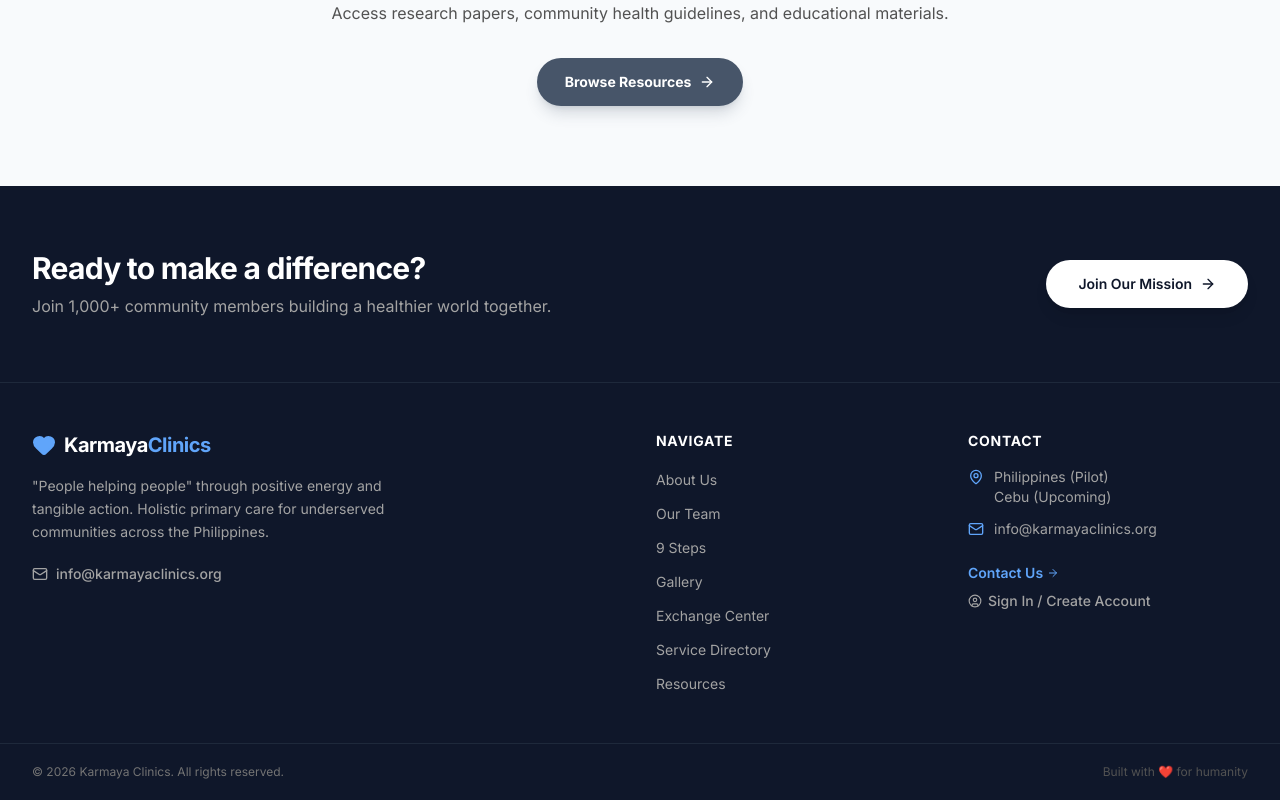
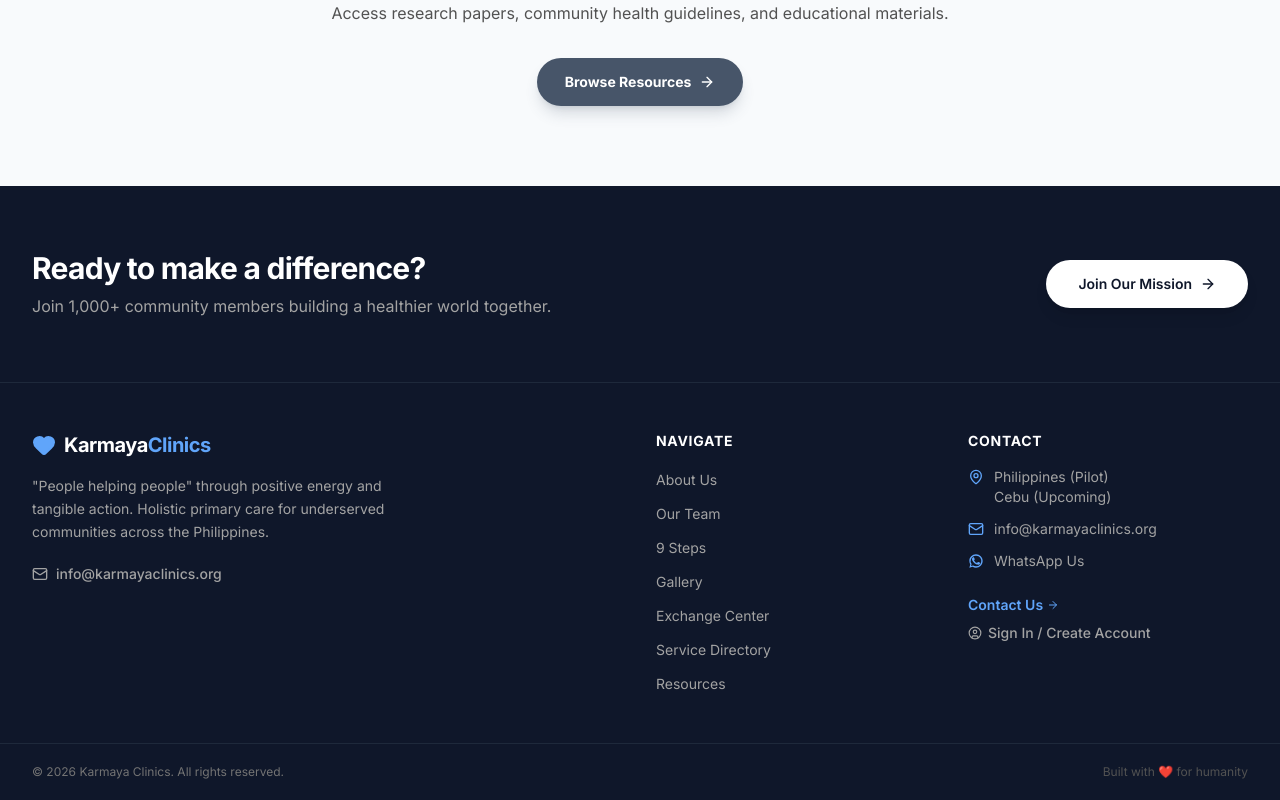
Before and after one commit to simplifaisoul/karmaya-clinic, a React (Vite) app: page / in a window 1280 px wide. Shown: the part 6905-7705 px from the top of the page. Built offline with nearby package versions, Linux system fonts and the light colour scheme; no server answers.

Commit message:
Update favicon to blue scheme, add WhatsApp link to footer

```diff
--- a/src/components/Footer.tsx
+++ b/src/components/Footer.tsx
@@ -98,6 +98,12 @@
                                     info@karmayaclinics.org
                                 </a>
                             </li>
+                            <li className="flex items-center gap-2.5">
+                                <svg className="h-4 w-4 text-blue-400 flex-shrink-0" viewBox="0 0 24 24" fill="currentColor"><path d="M17.472 14.382c-.297-.149-1.758-.867-2.03-.967-.273-.099-.471-.148-.67.15-.197.297-.767.966-.94 1.164-.173.199-.347.223-.644.075-.297-.15-1.255-.463-2.39-1.475-.883-.788-1.48-1.761-1.653-2.059-.173-.297-.018-.458.13-.606.134-.133.298-.347.446-.52.149-.174.198-.298.298-.497.099-.198.05-.371-.025-.52-.075-.149-.669-1.612-.916-2.207-.242-.579-.487-.5-.669-.51-.173-.008-.371-.01-.57-.01-.198 0-.52.074-.792.372-.272.297-1.04 1.016-1.04 2.479 0 1.462 1.065 2.875 1.213 3.074.149.198 2.096 3.2 5.077 4.487.709.306 1.262.489 1.694.625.712.227 1.36.195 1.871.118.571-.085 1.758-.719 2.006-1.413.248-.694.248-1.289.173-1.413-.074-.124-.272-.198-.57-.347z" /><path d="M12 2C6.477 2 2 6.477 2 12c0 1.89.525 3.66 1.438 5.168L2 22l4.832-1.438A9.955 9.955 0 0012 22c5.523 0 10-4.477 10-10S17.523 2 12 2zm0 18a8 8 0 01-4.29-1.24l-.3-.18-2.87.85.85-2.87-.18-.3A8 8 0 1112 20z" /></svg>
+                                <a href="https://wa.me/15551234567?text=Hello!%20I%20would%20like%20to%20know%20more%20about%20Karmaya%20MicroClinics." target="_blank" rel="noopener noreferrer" className="text-neutral-400 hover:text-white text-sm transition-colors">
+                                    WhatsApp Us
+                                </a>
+                            </li>
                         </ul>
                         <div className="mt-6 space-y-2">
                             <Link to="/contact" className="text-blue-400 hover:text-blue-300 text-sm font-semibold transition-colors flex items-center gap-1">
```
Also changed, not shown: public/favicon.svg.
